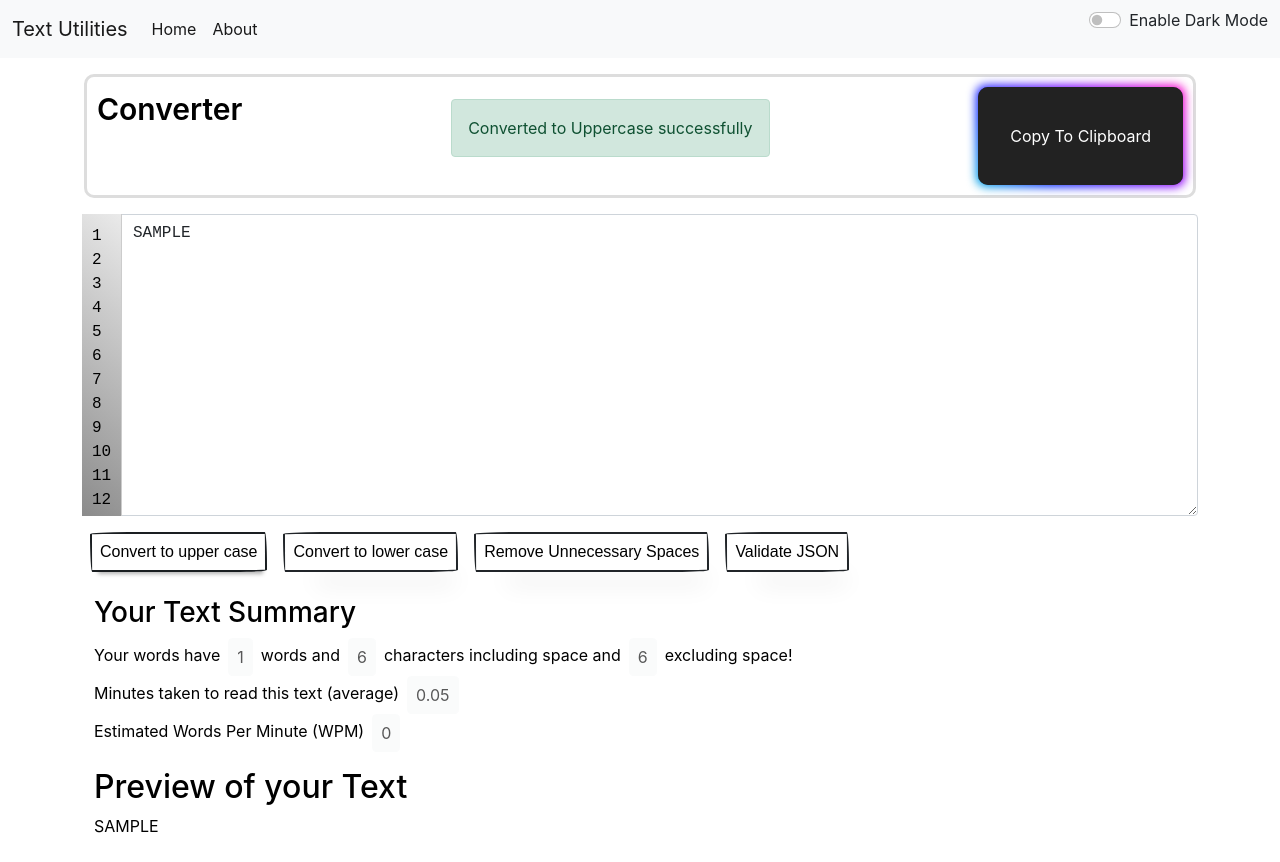
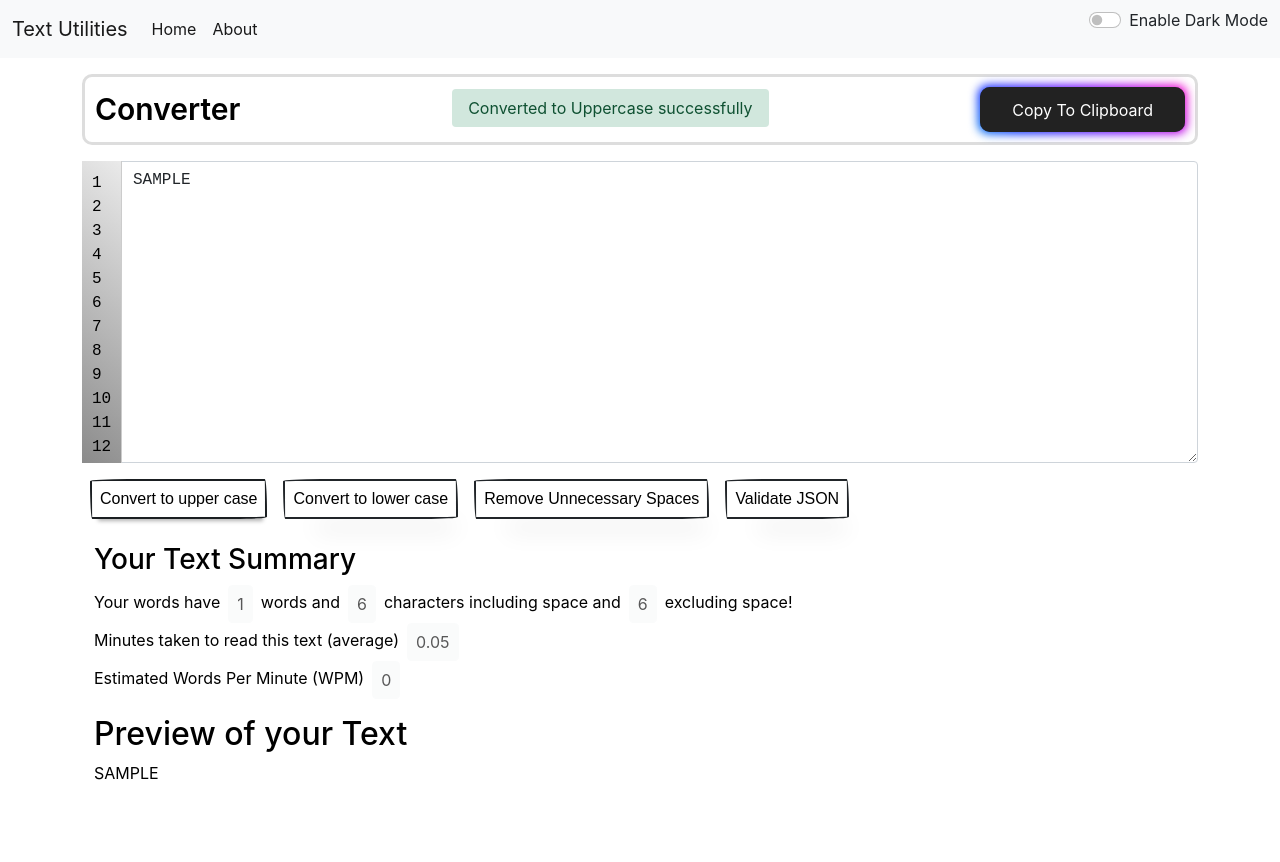
Before and after one commit to Suyash99/Text-Utils-React-, a React (Create React App) app: page / in a window 1280 px wide. Both pictures are taken after typing "Sample" into the empty fields and a click on the button "Convert to upper case". After the commit the page ends 809 px from the top, so only its background shows below. Built offline with nearby package versions, Linux system fonts and the light colour scheme.

Commit message:
fixed: successMssg height

```diff
--- a/src/App.css
+++ b/src/App.css
@@ -22,6 +22,17 @@
   display: flex;
 }
 
+.alert {
+  justify-content: left;
+  position: relative;
+  display: flex;
+  margin: 0;
+  padding: 0.45em 1em;
+  border: none;
+  outline: none;
+
+}
+
 
 /* Header section start=============================== */
 
@@ -30,7 +41,7 @@
   display: flex;
   justify-content: space-between;
   padding: 10px;
-  margin: 2px;
+  /* margin: 2px; */
   background: #ffffff26;
   border: 3px solid #ddd;
   border-radius: 10px;
@@ -44,8 +55,9 @@
 }
 
 .successMessage {
-  justify-content: center;
-  padding: 10px;
+  justify-content: left;
+  padding: 0;
+  margin: 0;
   position: relative;
   border: 2px solid white;
   border-radius: 2px;
--- a/src/components/Alert.js
+++ b/src/components/Alert.js
@@ -1,3 +1,5 @@
+import "../App.css"
+
 export default function Alert(props) {
   return (
     <div className={`alert alert-` + props.type} role="alert">
--- a/src/components/TextForm.js
+++ b/src/components/TextForm.js
@@ -234,7 +234,6 @@ export default function TextForm(props) {
       <div style={toggleMode()}>
         <section className="mb-3 headerSection">
 
-          {/* <h1>{props.heading}</h1> */}
           <div className="heading">
             {props.heading}
           </div>
```
